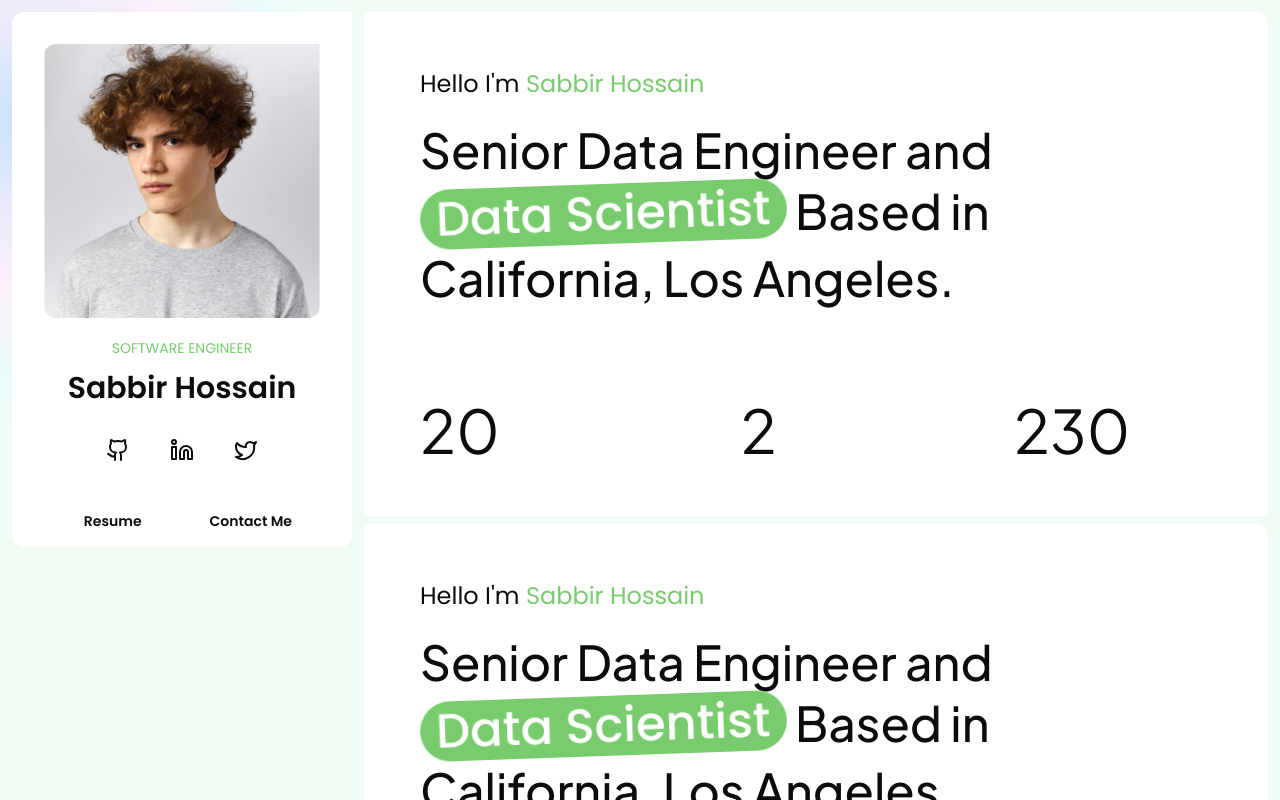
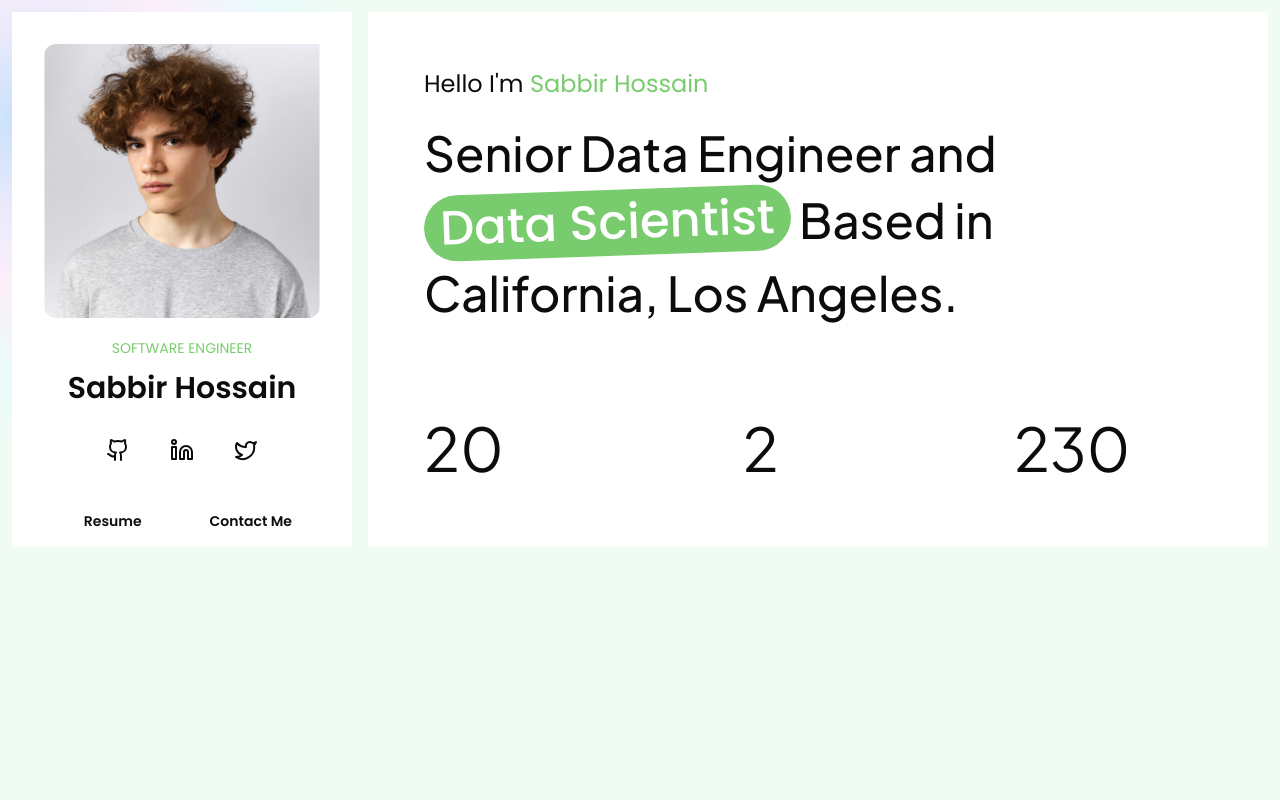
Before and after one commit to oxsabbir/dev-portfolio, a Next.js app: page / in a window 1280 px wide. Built offline with nearby package versions, Linux system fonts and the light colour scheme.

Commit message:
changing the layout style

```diff
--- a/app/components/hero.jsx
+++ b/app/components/hero.jsx
@@ -1,12 +1,17 @@
+import ProfileCard from "./profile-card";
+
 export default function Hero() {
   return (
-    <>
-      <div className="md:p-14 px-10 py-10 rounded-tr-xl bg-background  bg-primaryGradient">
+    <div className=" flex flex-col gap-4 lg:flex-row">
+      <div className="min-w-[340px]">
+        <ProfileCard />
+      </div>
+      <div className="md:p-14 px-10 py-10  flex-grow bg-background  bg-primaryGradient">
         <h4 className="text-2xl font-poppins">
           Hello I'm <span className="text-secondery">Sabbir Hossain</span>
         </h4>
         <div className="py-5">
-          <h2 className="font-plusJakarta lg:text-5xl text-3xl leading-9 lg:leading-tight font-medium">
+          <h2 className="font-plusJakarta lg:text-5xl text-3xl leading-9 lg:leading-snug font-medium">
             Senior Data Engineer and <br className="hidden lg:block" />{" "}
             <span className="px-4 my-1 -rotate-2 font-poppins inline-block rounded-[50px] font-medium bg-secondery text-background">
               Data Scientist
@@ -20,32 +25,32 @@ export default function Hero() {
           combined with closely working with business customers.
         </p>
         <div className="pt-8 flex lg:flex-row flex-wrap  gap-4 items-center justify-between">
-          <div className=" flex items-center gap-4">
-            <h3 className="font-plusJakarta text-6xl">20</h3>
+          <div className=" flex items-center gap-2 lg:gap-4">
+            <h3 className="font-plusJakarta text-5xl lg:text-6xl">20</h3>
 
-            <div className=" flex-col flex gap-1">
+            <div className=" flex-col flex gap-0 lg:gap-1">
               <p className="smallText">Completed</p>
               <p className="smallText">Project</p>
             </div>
           </div>
-          <div className=" flex items-center gap-4">
-            <h3 className="font-plusJakarta text-6xl">2</h3>
+          <div className=" flex items-center gap-2 lg:gap-4">
+            <h3 className="font-plusJakarta text-5xl lg:text-6xl">2</h3>
 
-            <div className=" flex-col flex gap-1">
+            <div className=" flex-col flex gap-0 lg:gap-1">
               <p className="smallText">Years of</p>
               <p className="smallText">Experience</p>
             </div>
           </div>
-          <div className=" flex items-center gap-4">
-            <h3 className="font-plusJakarta text-6xl">230</h3>
+          <div className=" flex items-center gap-2 lg:gap-4">
+            <h3 className="font-plusJakarta text-5xl lg:text-6xl">230</h3>
 
-            <div className=" flex-col flex gap-1">
+            <div className=" flex-col flex gap-0 lg:gap-1">
               <p className="smallText">Problems</p>
               <p className="smallText">Solved</p>
             </div>
           </div>
         </div>
       </div>
-    </>
+    </div>
   );
 }
--- a/app/components/profile-card.jsx
+++ b/app/components/profile-card.jsx
@@ -6,7 +6,7 @@ import Link from "next/link";
 export default function ProfileCard() {
   return (
     <>
-      <div className="bg-background lg:sticky top-0 cardBackground rounded-xl p-4 pb-0 rounded-tr-none">
+      <div className="bg-background lg:sticky top-0 cardBackground  p-4 pb-0 ">
         <div className=" p-4 pb-0 flex flex-col gap-5">
           <Image
             src={profileImage}
--- a/app/layout.tsx
+++ b/app/layout.tsx
@@ -1,6 +1,5 @@
 import type { Metadata } from "next";
 import { Plus_Jakarta_Sans, Poppins } from "next/font/google";
-import ProfileCard from "@/app/components/profile-card";
 import "./globals.css";
 
 const plustJakartaSans = Plus_Jakarta_Sans({
@@ -32,14 +31,9 @@ export default function RootLayout({
       <body
         className={`${plustJakartaSans.variable} ${poppins.variable} antialiased`}
       >
-        <div className=" bodyGradient overflow-auto h-screen">
-          <div className=" max-w-screen-xxl m-auto p-3">
-            <div className=" flex md:flex-row flex-col  gap-3 justify-between ">
-              <div className="min-w-[340px]">
-                <ProfileCard />
-              </div>
-              <div className="flex-grow">{children}</div>
-            </div>
+        <div className="bodyGradient overflow-auto h-screen">
+          <div className="max-w-screen-xxl m-auto p-3">
+            <div>{children}</div>
           </div>
         </div>
       </body>
--- a/app/page.tsx
+++ b/app/page.tsx
@@ -4,18 +4,6 @@ export default function Home() {
     <>
       <main className="flex flex-col gap-2">
         <Hero />
-        <Hero />
-        <Hero />
-        <Hero />
-        <Hero />
-        <Hero />
-        <Hero />
-        <Hero />
-        <Hero />
-        <Hero />
-        <Hero />
-        <Hero />
-        <Hero />
       </main>
     </>
   );
```
